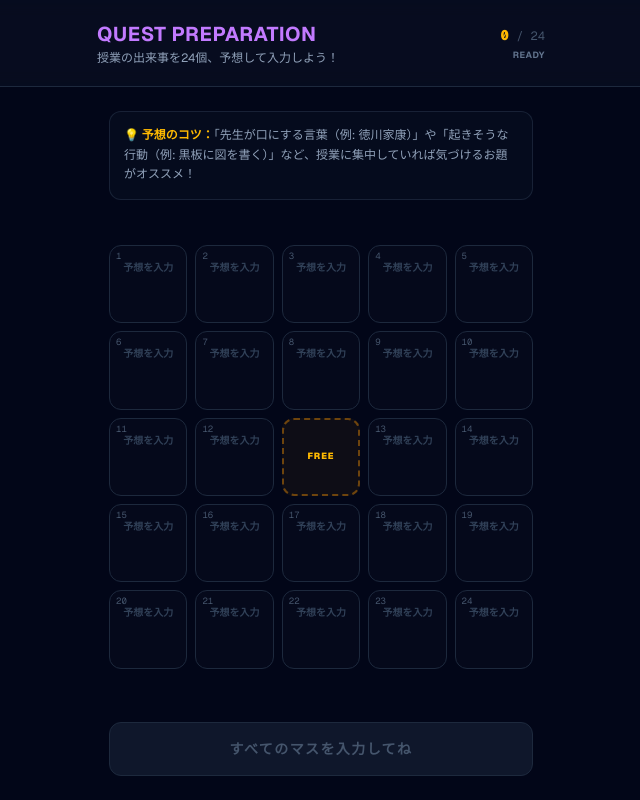
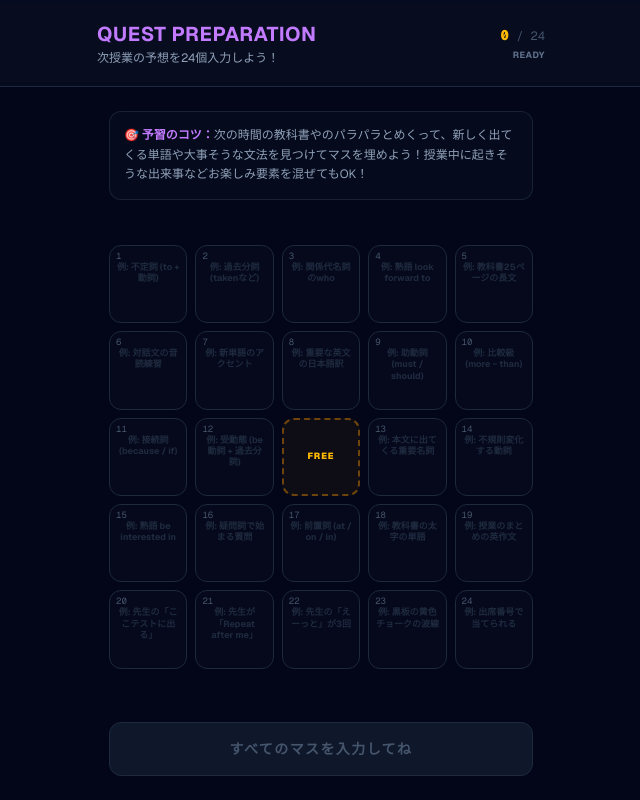
Before and after one commit to Tomoodi/bingoquest, a Next.js app: page /bingo-create in a window 1280 px wide. Shown: the whole page, without its empty margins (319-959 px from the left). Built offline with nearby package versions, Linux system fonts and the light colour scheme.

Commit message:
feat: bingo-creat-ui #7

```diff
--- a/app/bingo-create/page.tsx
+++ b/app/bingo-create/page.tsx
@@ -3,18 +3,47 @@
 import React, { useState } from "react";
 
 export default function BingoCreatePage() {
-  // 24マス分の入力テキストを管理するステート（初期値は空っぽ）
   const [inputs, setInputs] = useState<{ [key: number]: string }>({});
 
-  // 入力が変わったときにステートを更新する関数
+  // 教科書内容をメインに、遊び要素を数マスだけに絞ったプレースホルダー
+  const placeholders: { [key: number]: string } = {
+    // 【1〜12マス：完全ガチの教科書・文法予習】
+    1: "例: 不定詞 (to + 動詞)",
+    2: "例: 過去分詞 (takenなど)",
+    3: "例: 関係代名詞のwho",
+    4: "例: 熟語 look forward to",
+    5: "例: 教科書25ページの長文",
+    6: "例: 対話文の音読練習",
+    7: "例: 新単語のアクセント",
+    8: "例: 重要な英文の日本語訳",
+    9: "例: 助動詞 (must / should)",
+    10: "例: 比較級 (more ~ than)",
+    11: "例: 接続詞 (because / if)",
+    12: "例: 受動態 (be動詞 + 過去分詞)",
+
+    // 【14〜20マス：さらに教科書内容を追い打ち】
+    14: "例: 本文に出てくる重要名詞",
+    15: "例: 不規則変化する動詞",
+    16: "例: 熟語 be interested in",
+    17: "例: 疑問詞で始まる質問",
+    18: "例: 前置詞 (at / on / in)",
+    19: "例: 教科書の太字の単語",
+    20: "例: 授業のまとめの英作文",
+
+    // 【21〜25マス：あいさんの意見を汲んだ、先生の行動・口癖（遊び枠）】
+    21: "例: 先生の「ここテストに出る」",
+    22: "例: 先生が「Repeat after me」",
+    23: "例: 先生の「えーっと」が3回",
+    24: "例: 黒板の黄色チョークの波線",
+    25: "例: 出席番号で当てられる",
+  };
+
   const handleInputChange = (id: number, value: string) => {
     setInputs((prev) => ({ ...prev, [id]: value }));
   };
 
-  // 1〜25のマスを生成（13番はFREE）
   const gridCells = Array.from({ length: 25 }, (_, i) => i + 1);
 
-  // すべて入力されたかチェック（13番のFREEを除いた24マス分）
   const filledCount = gridCells.filter(
     (id) => id !== 13 && inputs[id] && inputs[id].trim() !== ""
   ).length;
@@ -27,9 +56,8 @@ export default function BingoCreatePage() {
         <div className="max-w-md mx-auto flex justify-between items-center">
           <div>
             <h1 className="text-xl font-bold tracking-wide text-purple-400">QUEST PREPARATION</h1>
-            <p className="text-xs text-slate-400 mt-0.5">授業の出来事を24個、予想して入力しよう！</p>
+            <p className="text-xs text-slate-400 mt-0.5">次授業の予想を24個入力しよう！</p>
           </div>
-          {/* 進捗インジケーター */}
           <div className="text-right">
             <span className="font-mono text-sm font-black text-amber-400">{filledCount}</span>
             <span className="font-mono text-xs text-slate-600"> / 24</span>
@@ -38,19 +66,18 @@ export default function BingoCreatePage() {
         </div>
       </div>
 
-      {/* 📝 メインコンテンツ：入力グリッド */}
+      {/* 📝 メインコンテンツ */}
       <div className="flex-1 max-w-md w-full mx-auto px-3 py-6 flex flex-col justify-between space-y-6">
 
-        {/* ヒントメッセージ */}
+        {/* ヒントメッセージ（教科書推しに文言も変更！） */}
         <div className="bg-slate-900/30 border border-slate-800/80 rounded-xl p-3.5 text-xs text-slate-400 leading-relaxed">
-          <span className="text-amber-400 font-bold">💡 予想のコツ：</span>
-          「先生が口にする言葉（例: 徳川家康）」や「起きそうな行動（例: 黒板に図を書く）」など、授業に集中していれば気づけるお題がオススメ！
+          <span className="text-purple-400 font-bold">🎯 予習のコツ：</span>
+          次の時間の教科書やのパラパラとめくって、新しく出てくる単語や大事そうな文法を見つけてマスを埋めよう！授業中に起きそうな出来事などお楽しみ要素を混ぜてもOK！
         </div>
 
         {/* 5x5 入力グリッド */}
         <div className="grid grid-cols-5 gap-2 w-full aspect-square">
           {gridCells.map((id) => {
-            // 真ん中の13番マスは「FREE」として固定表示
             if (id === 13) {
               return (
                 <div
@@ -64,7 +91,6 @@ export default function BingoCreatePage() {
               );
             }
 
-            // 通常の入力マス
             return (
               <div
                 key={id}
@@ -76,25 +102,23 @@ export default function BingoCreatePage() {
                   }
                 `}
               >
-                {/* マス目番号のラベル */}
                 <span className="absolute top-1 left-1.5 font-mono text-[9px] text-slate-600 select-none">
                   {id > 13 ? id - 1 : id}
                 </span>
 
-                {/* テキスト入力フォーム */}
                 <textarea
                   maxLength={30}
-                  placeholder="予想を入力"
+                  placeholder={placeholders[id]}
                   value={inputs[id] || ""}
                   onChange={(e) => handleInputChange(id, e.target.value)}
-                  className="w-full h-full pt-3 px-0.5 bg-transparent text-center text-[10px] font-bold text-slate-200 placeholder-slate-700 resize-none border-none outline-none focus:ring-0 leading-tight"
+                  className="w-full h-full pt-3 px-0.5 bg-transparent text-center text-[9px] font-bold text-slate-200 placeholder-slate-700/60 resize-none border-none outline-none focus:ring-0 leading-tight"
                 />
               </div>
             );
           })}
         </div>
 
-        {/* 🚀 カード生成・クエスト開始ボタン */}
+        {/* ボタン */}
         <div className="pt-2">
           <button
             disabled={filledCount < 24}
@@ -105,7 +129,7 @@ export default function BingoCreatePage() {
                 : "bg-slate-900 border border-slate-800 text-slate-600 cursor-not-allowed shadow-none"
               }
             `}
-            onClick={() => alert("ビンゴカードを生成しました！DBに保存して本番画面に遷移します。")}
+            onClick={() => alert("教科書ベースのビンゴカードが完成しました！")}
           >
             {filledCount === 24 ? "ビンゴカードを完成させる！" : "すべてのマスを入力してね"}
           </button>
```
